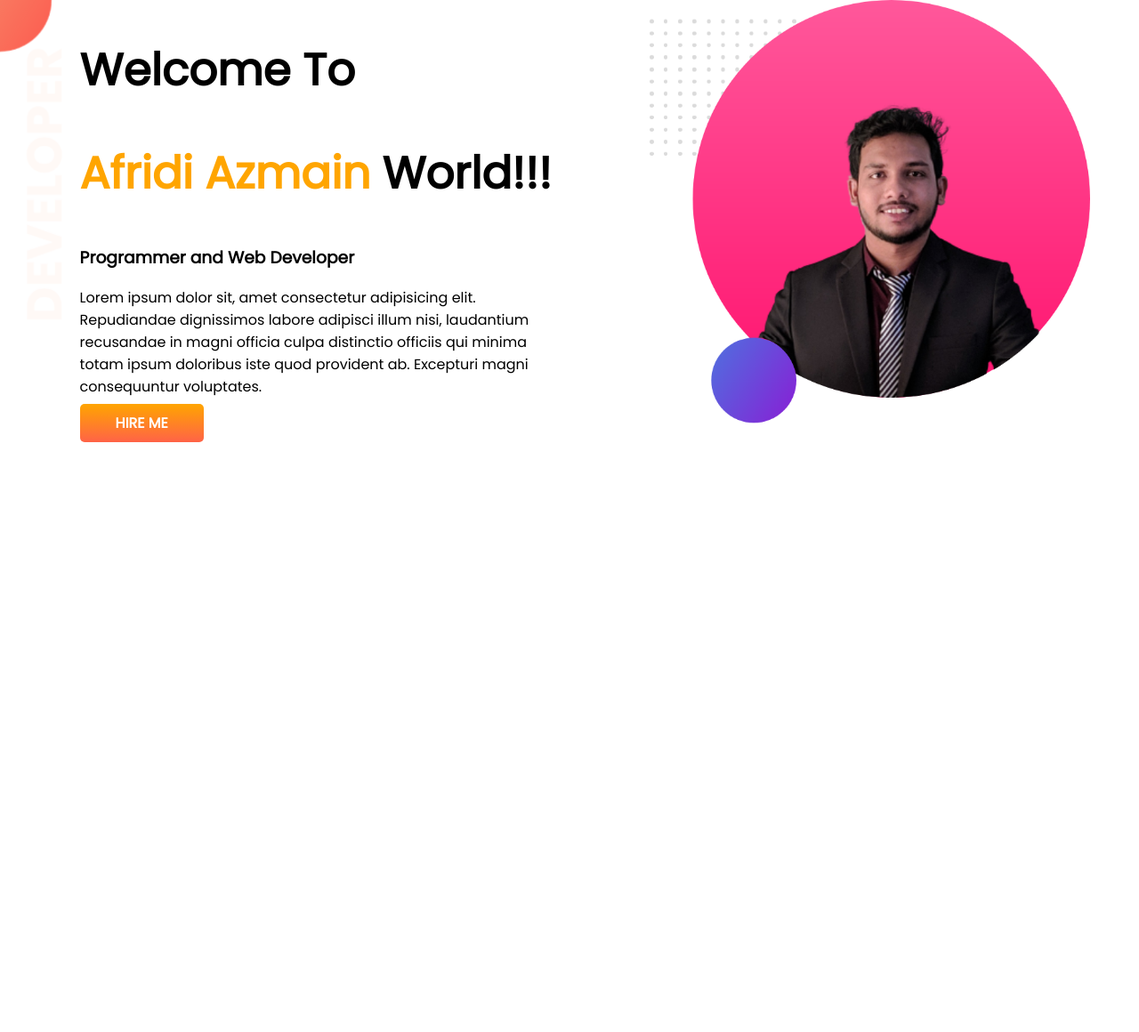
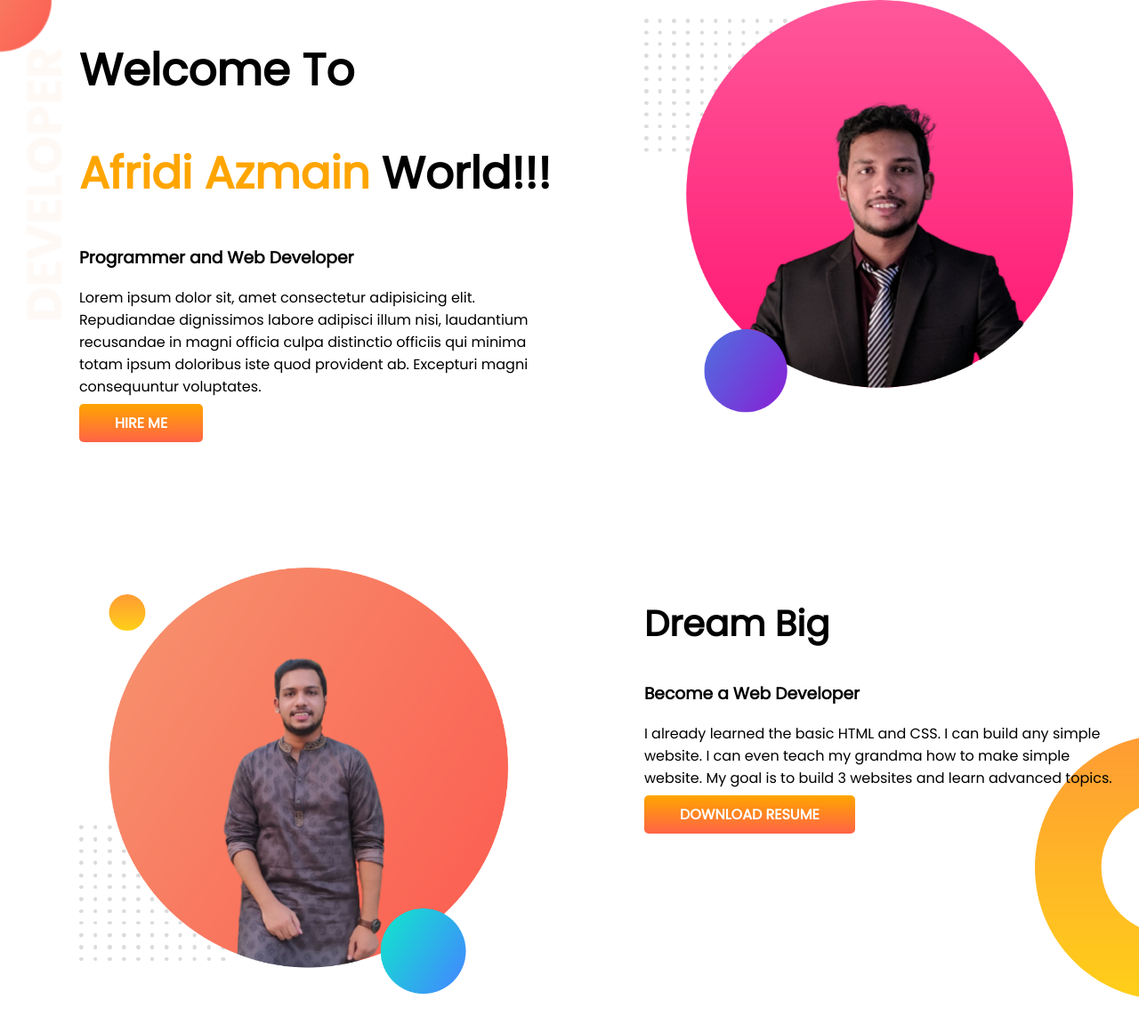
Before and after one commit to Azmain951/developer-portfolio, a plain HTML site: page index.html in a window 1280 px wide. Shown: the whole page at 89% size. Before the commit the page ends 800 px from the top, so only its background shows below. Drawn offline with Linux system fonts and the light colour scheme.

Commit message:
dream-big section added

```diff
--- a/index.html
+++ b/index.html
@@ -15,8 +15,8 @@
 <body>
     <section class="top-banner">
         <div class="half-width">
-            <h1>Welcome To</h1>
-            <h1><span class="name">Afridi Azmain</span> World!!!</h1>
+            <h1 class="title">Welcome To</h1>
+            <h1 class="title"><span class="name">Afridi Azmain</span> World!!!</h1>
             <h3>Programmer and Web Developer</h3>
             <p>Lorem ipsum dolor sit, amet consectetur adipisicing elit. Repudiandae dignissimos labore adipisci illum
                 nisi,
@@ -32,6 +32,19 @@
             <img src="images/afridi-azmain.png" alt="">
         </div>
     </section>
+
+    <section class="dream-big">
+        <div class=half-width>
+            <img src="images/afridi-azmain2.png" alt="">
+        </div>
+        <div class="half-width">
+            <h1 class="dream-big-title">Dream Big</h1>
+            <h3>Become a Web Developer</h3>
+            <p>I already learned the basic HTML and CSS. I can build any simple website. I can even teach my grandma how
+                to make simple website. My goal is to build 3 websites and learn advanced topics.</p>
+            <a class="link-button" href="">DOWNLOAD RESUME</a>
+        </div>
+    </section>
 </body>
 
 </html>
--- a/style.css
+++ b/style.css
@@ -3,7 +3,7 @@ body{
     margin: 0;
 }
 
-h1{
+.title{
     font-size: 50px;
 }
 
@@ -13,11 +13,14 @@ h1{
 
 section{
     display: flex;
+    margin-bottom: 150px;
+    padding-right: 10px;
 }
 
 .half-width{
     width: 50%;
     padding-left: 7%;
+    padding-right: 10px;
 }
 
 .half-width img{
@@ -37,3 +40,13 @@ section{
     background-image: url(images/top-banner.png);
     background-repeat: no-repeat;
 }
+
+.dream-big{
+    background-image: url(images/dream-bg.png);
+    background-repeat: no-repeat;
+    background-position: bottom right;
+}
+
+.dream-big-title{
+    font-size: 40px;
+}
```
Also changed, not shown: images/afridi-azmain2.png (added).
